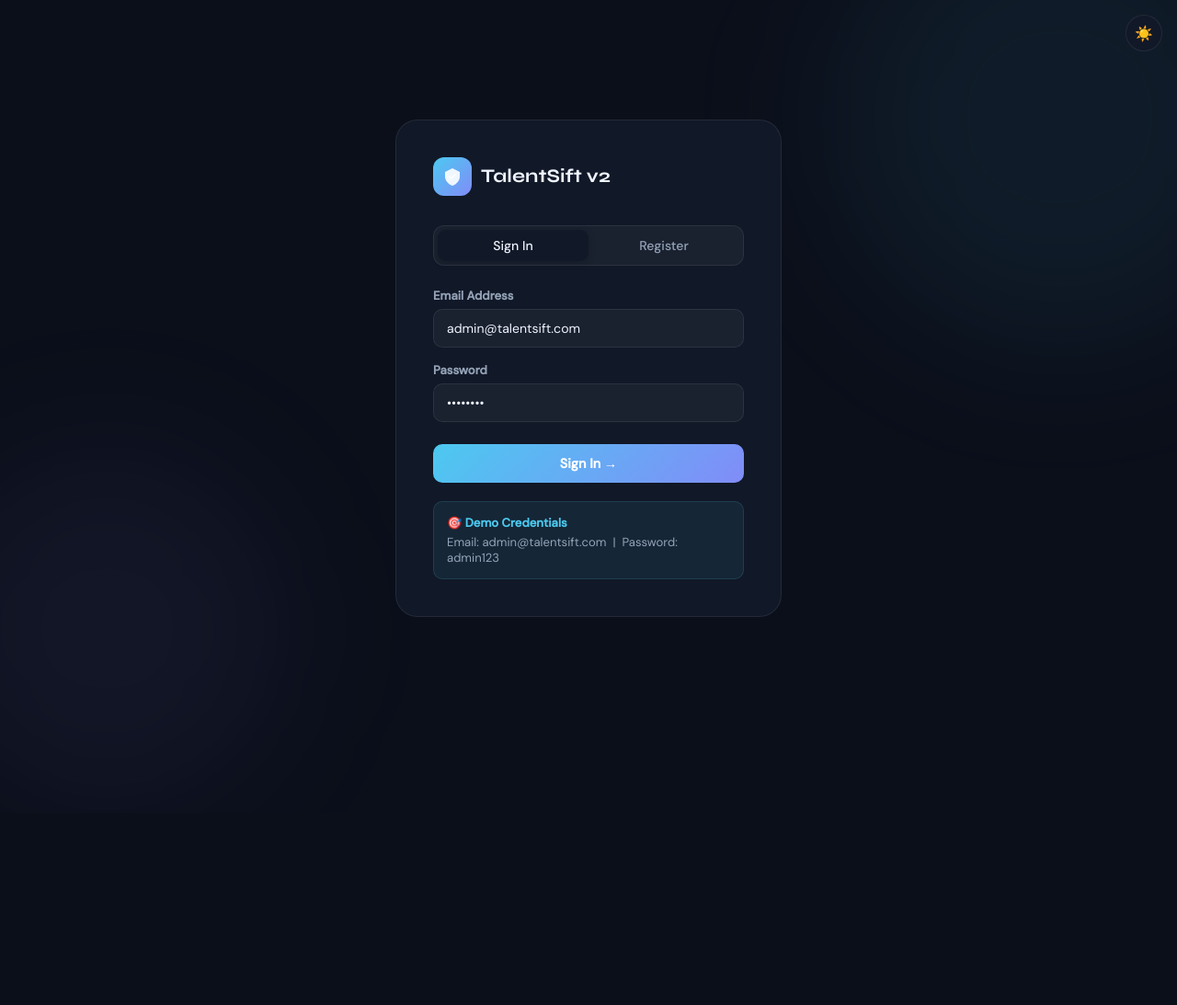
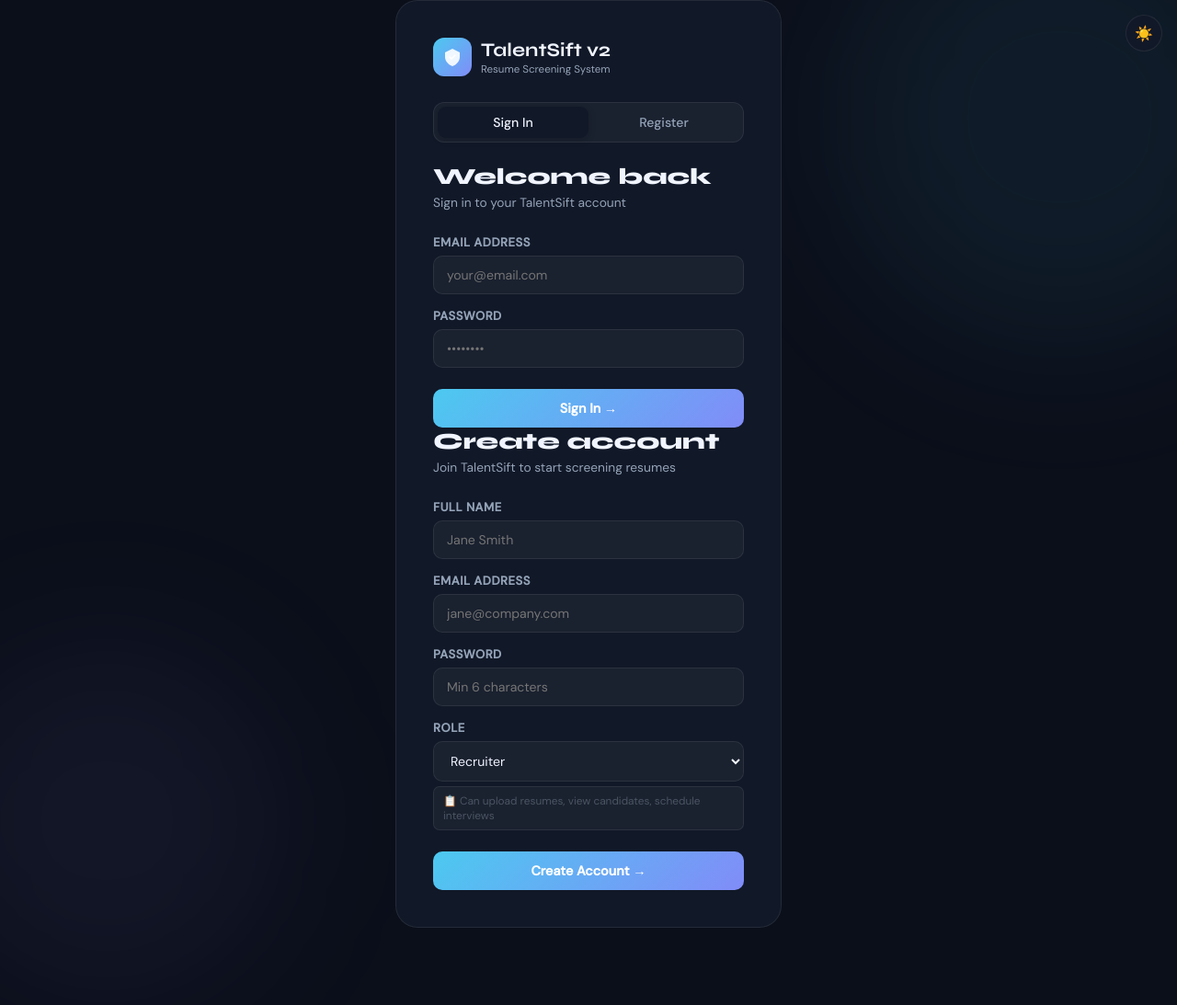
Before and after one commit to subodh182/Resume-screening-webapp, a Flask app: page /login in a window 1280 px wide; the page is wider, and only the part inside the window is pictured. Shown: that part at 92% size. Before the commit the page ends 724 px from the top of that part, so only its background shows below. Run offline with Flask 3, Linux system fonts and the light colour scheme; parts of the project's set-up code (start-up, migrations or seed data) failed here and were passed over.

Commit message:
Updated Login

```diff
--- a/templates/login.html
+++ b/templates/login.html
@@ -16,31 +16,36 @@ body{font-family:var(--font-b);background:var(--bg);color:var(--text);min-height
 .o2{width:400px;height:400px;background:rgba(129,140,248,0.06);bottom:-100px;left:-100px;animation:of 25s ease-in-out infinite reverse;}
 @keyframes of{0%,100%{transform:translate(0,0);}50%{transform:translate(30px,-30px);}}
 .card{background:var(--surface);border:1px solid var(--border);border-radius:24px;padding:40px;width:420px;max-width:95vw;position:relative;z-index:1;backdrop-filter:blur(20px);}
-.logo{display:flex;align-items:center;gap:10px;margin-bottom:32px;}
+.logo{display:flex;align-items:center;gap:10px;margin-bottom:28px;}
 .logo-icon{width:42px;height:42px;border-radius:12px;background:linear-gradient(135deg,#4cc9f0,#818cf8);display:flex;align-items:center;justify-content:center;color:white;}
 .logo-text{font-family:var(--font-d);font-size:1.3rem;font-weight:700;}
-h2{font-family:var(--font-d);font-size:1.6rem;font-weight:800;margin-bottom:6px;}
-.sub{font-size:0.88rem;color:var(--sub);margin-bottom:28px;}
-.tabs{display:flex;background:var(--input-bg);border:1px solid var(--border);border-radius:12px;padding:4px;margin-bottom:24px;}
+.logo-sub{font-size:.72rem;color:var(--sub);margin-top:1px;}
+h2{font-family:var(--font-d);font-size:1.55rem;font-weight:800;margin-bottom:4px;}
+.sub{font-size:0.86rem;color:var(--sub);margin-bottom:26px;}
+.tabs{display:flex;background:var(--input-bg);border:1px solid var(--border);border-radius:12px;padding:4px;margin-bottom:22px;}
 .tab{flex:1;padding:8px;border:none;background:transparent;color:var(--sub);font-family:var(--font-b);font-size:0.88rem;font-weight:500;cursor:pointer;border-radius:9px;transition:all 0.2s;}
 .tab.active{background:var(--surface);color:var(--text);box-shadow:0 2px 8px rgba(0,0,0,0.15);}
-.form-group{margin-bottom:16px;}
-label{display:block;font-size:0.82rem;font-weight:600;color:var(--sub);margin-bottom:6px;}
+.form-group{margin-bottom:15px;}
+label{display:block;font-size:0.82rem;font-weight:600;color:var(--sub);margin-bottom:6px;text-transform:uppercase;letter-spacing:.04em;}
 input,select{width:100%;padding:11px 14px;border:1px solid var(--border);border-radius:10px;background:var(--input-bg);color:var(--text);font-family:var(--font-b);font-size:0.88rem;outline:none;transition:all 0.2s;}
 input:focus,select:focus{border-color:var(--accent);box-shadow:0 0 0 3px rgba(76,201,240,0.15);}
 select option{background:var(--surface);}
 .btn{width:100%;padding:12px;border-radius:10px;border:none;background:linear-gradient(135deg,#4cc9f0,#818cf8);color:white;font-family:var(--font-b);font-size:0.9rem;font-weight:600;cursor:pointer;margin-top:8px;transition:all 0.2s;}
 .btn:hover{transform:translateY(-1px);filter:brightness(1.1);}
-.demo-hint{margin-top:20px;padding:14px;border-radius:10px;background:rgba(76,201,240,0.08);border:1px solid rgba(76,201,240,0.15);font-size:0.82rem;color:var(--sub);}
-.demo-hint strong{color:var(--accent);display:block;margin-bottom:4px;}
-.error-msg{color:#ef4444;font-size:0.82rem;margin-top:8px;display:none;}
-.theme-btn{position:fixed;top:16px;right:16px;width:40px;height:40px;border-radius:50%;border:1px solid var(--border);background:var(--surface);color:var(--sub);cursor:pointer;font-size:1rem;z-index:10;}
+.btn:active{transform:translateY(0);}
+.error-msg{color:#ef4444;font-size:0.82rem;margin-top:10px;display:none;padding:10px 12px;background:rgba(239,68,68,0.08);border:1px solid rgba(239,68,68,0.2);border-radius:8px;}
+.success-msg{color:#06d6a0;font-size:0.82rem;margin-top:10px;display:none;padding:10px 12px;background:rgba(6,214,160,0.08);border:1px solid rgba(6,214,160,0.2);border-radius:8px;}
+.theme-btn{position:fixed;top:16px;right:16px;width:40px;height:40px;border-radius:50%;border:1px solid var(--border);background:var(--surface);color:var(--sub);cursor:pointer;font-size:1rem;z-index:10;transition:all .2s;}
+.theme-btn:hover{background:var(--input-bg);}
+.loading-btn{opacity:.7;pointer-events:none;}
+.role-select-wrap{position:relative;}
+.role-desc{font-size:.74rem;color:var(--muted);margin-top:5px;padding:7px 10px;background:var(--input-bg);border-radius:7px;border:1px solid var(--border);}
 </style>
 </head>
 <body>
 <div class="orb o1"></div>
 <div class="orb o2"></div>
-<button class="theme-btn" id="themeBtn" title="Toggle theme">☀️</button>
+<button class="theme-btn" id="themeBtn" title="Toggle theme" type="button">☀️</button>
 
 <div class="card">
   <div class="logo">
@@ -50,34 +55,37 @@ select option{background:var(--surface);}
         <path d="M8 11L10 13L14 9" stroke="white" stroke-width="1.5" stroke-linecap="round" stroke-linejoin="round"/>
       </svg>
     </div>
-    <span class="logo-text">TalentSift v2</span>
+    <div>
+      <div class="logo-text">TalentSift <span class="logo-version">v2</span></div>
+      <div class="logo-sub">Resume Screening System</div>
+    </div>
   </div>
 
   <div class="tabs">
-    <button class="tab active" id="loginTab" onclick="switchTab('login')">Sign In</button>
-    <button class="tab" id="registerTab" onclick="switchTab('register')">Register</button>
+    <button class="tab active" id="loginTab" onclick="switchTab('login')" type="button">Sign In</button>
+    <button class="tab" id="registerTab" onclick="switchTab('register')" type="button">Register</button>
   </div>
 
   <!-- LOGIN -->
   <div id="loginForm">
+    <h2>Welcome back</h2>
+    <p class="sub">Sign in to your TalentSift account</p>
     <div class="form-group">
       <label>Email Address</label>
-      <input type="email" id="loginEmail" placeholder="admin@talentsift.com" value="admin@talentsift.com">
+      <input type="email" id="loginEmail" placeholder="your@email.com" autocomplete="email">
     </div>
     <div class="form-group">
       <label>Password</label>
-      <input type="password" id="loginPass" placeholder="••••••••" value="admin123">
+      <input type="password" id="loginPass" placeholder="••••••••" autocomplete="current-password">
     </div>
-    <div class="error-msg" id="loginError">Invalid email or password</div>
-    <button class="btn" onclick="doLogin()">Sign In →</button>
-    <div class="demo-hint">
-      <strong>🎯 Demo Credentials</strong>
-      Email: admin@talentsift.com &nbsp;|&nbsp; Password: admin123
-    </div>
+    <div class="error-msg" id="loginError"></div>
+    <button class="btn" id="loginBtn" onclick="doLogin()">Sign In →</button>
   </div>
 
   <!-- REGISTER -->
-  <div id="registerForm" style="display:none">
+  <div id="registerForm" class="hidden">
+    <h2>Create account</h2>
+    <p class="sub">Join TalentSift to start screening resumes</p>
     <div class="form-group">
       <label>Full Name</label>
       <input type="text" id="regName" placeholder="Jane Smith">
@@ -92,14 +100,18 @@ select option{background:var(--surface);}
     </div>
     <div class="form-group">
       <label>Role</label>
-      <select id="regRole">
+      <div class="role-select-wrap">
+        <select id="regRole" onchange="updateRoleDesc()">
           <option value="recruiter">Recruiter</option>
           <option value="hr_manager">HR Manager</option>
           <option value="admin">Admin</option>
         </select>
+        <div class="role-desc" id="roleDesc">📋 Can upload resumes, view candidates, schedule interviews</div>
+      </div>
     </div>
     <div class="error-msg" id="regError"></div>
-    <button class="btn" onclick="doRegister()">Create Account →</button>
+    <div class="success-msg" id="regSuccess"></div>
+    <button class="btn" id="regBtn" onclick="doRegister()">Create Account →</button>
   </div>
 </div>
 
@@ -115,6 +127,17 @@ document.getElementById('themeBtn').addEventListener('click', () => {
   document.getElementById('themeBtn').textContent = t === 'dark' ? '☀️' : '🌙';
 });
 
+const roleDescriptions = {
+  recruiter: '📋 Can upload resumes, view candidates, schedule interviews',
+  hr_manager: '👔 Can manage candidates, jobs, interviews, and view analytics',
+  admin: '🔑 Full access — manage users, all data, system settings'
+};
+
+function updateRoleDesc() {
+  const role = document.getElementById('regRole').value;
+  document.getElementById('roleDesc').textContent = roleDescriptions[role] || '';
+}
+
 function switchTab(tab) {
   document.getElementById('loginForm').style.display   = tab==='login'    ? 'block' : 'none';
   document.getElementById('registerForm').style.display= tab==='register' ? 'block' : 'none';
@@ -123,33 +146,54 @@ function switchTab(tab) {
 }
 
 async function doLogin() {
-  const email = document.getElementById('loginEmail').value;
+  const email = document.getElementById('loginEmail').value.trim();
   const pass  = document.getElementById('loginPass').value;
   const err   = document.getElementById('loginError');
+  const btn   = document.getElementById('loginBtn');
   err.style.display = 'none';
+  if (!email || !pass) { err.textContent = 'Email and password are required'; err.style.display = 'block'; return; }
+  btn.textContent = 'Signing in...'; btn.classList.add('loading-btn');
+  try {
     const r = await fetch('/api/auth/login', {method:'POST',headers:{'Content-Type':'application/json'},body:JSON.stringify({email,password:pass})});
     const d = await r.json();
-  if(d.success) { window.location.href = '/'; }
-  else { err.textContent = d.error || 'Login failed'; err.style.display = 'block'; }
+    if (d.success) { window.location.href = '/'; }
+    else { err.textContent = d.error || 'Invalid email or password'; err.style.display = 'block'; }
+  } catch(e) { err.textContent = 'Network error. Please try again.'; err.style.display = 'block'; }
+  btn.textContent = 'Sign In →'; btn.classList.remove('loading-btn');
 }
 
 async function doRegister() {
   const err = document.getElementById('regError');
-  err.style.display = 'none';
+  const suc = document.getElementById('regSuccess');
+  const btn = document.getElementById('regBtn');
+  err.style.display = 'none'; suc.style.display = 'none';
   const data = {
-    name:     document.getElementById('regName').value,
-    email:    document.getElementById('regEmail').value,
+    name:     document.getElementById('regName').value.trim(),
+    email:    document.getElementById('regEmail').value.trim(),
     password: document.getElementById('regPass').value,
     role:     document.getElementById('regRole').value,
   };
-  if(!data.name||!data.email||!data.password){err.textContent='All fields required';err.style.display='block';return;}
+  if (!data.name||!data.email||!data.password) { err.textContent='All fields are required'; err.style.display='block'; return; }
+  if (data.password.length < 6) { err.textContent='Password must be at least 6 characters'; err.style.display='block'; return; }
+  btn.textContent = 'Creating account...'; btn.classList.add('loading-btn');
+  try {
     const r = await fetch('/api/auth/register',{method:'POST',headers:{'Content-Type':'application/json'},body:JSON.stringify(data)});
     const d = await r.json();
-  if(d.success){alert('Account created! Please login.');switchTab('login');}
-  else{err.textContent=d.error||'Registration failed';err.style.display='block';}
+    if (d.success) {
+      suc.textContent = '✅ Account created successfully! Please sign in.';
+      suc.style.display = 'block';
+      setTimeout(() => switchTab('login'), 1500);
+    } else { err.textContent = d.error||'Registration failed'; err.style.display='block'; }
+  } catch(e) { err.textContent='Network error. Please try again.'; err.style.display='block'; }
+  btn.textContent = 'Create Account →'; btn.classList.remove('loading-btn');
 }
 
-document.addEventListener('keydown', e => { if(e.key==='Enter') doLogin(); });
+document.addEventListener('keydown', e => {
+  if (e.key === 'Enter') {
+    const activeTab = document.getElementById('loginTab').classList.contains('active');
+    if (activeTab) doLogin(); else doRegister();
+  }
+});
 </script>
 </body>
 </html>
```
Lines whose indentation alone changed are shown as unchanged.
